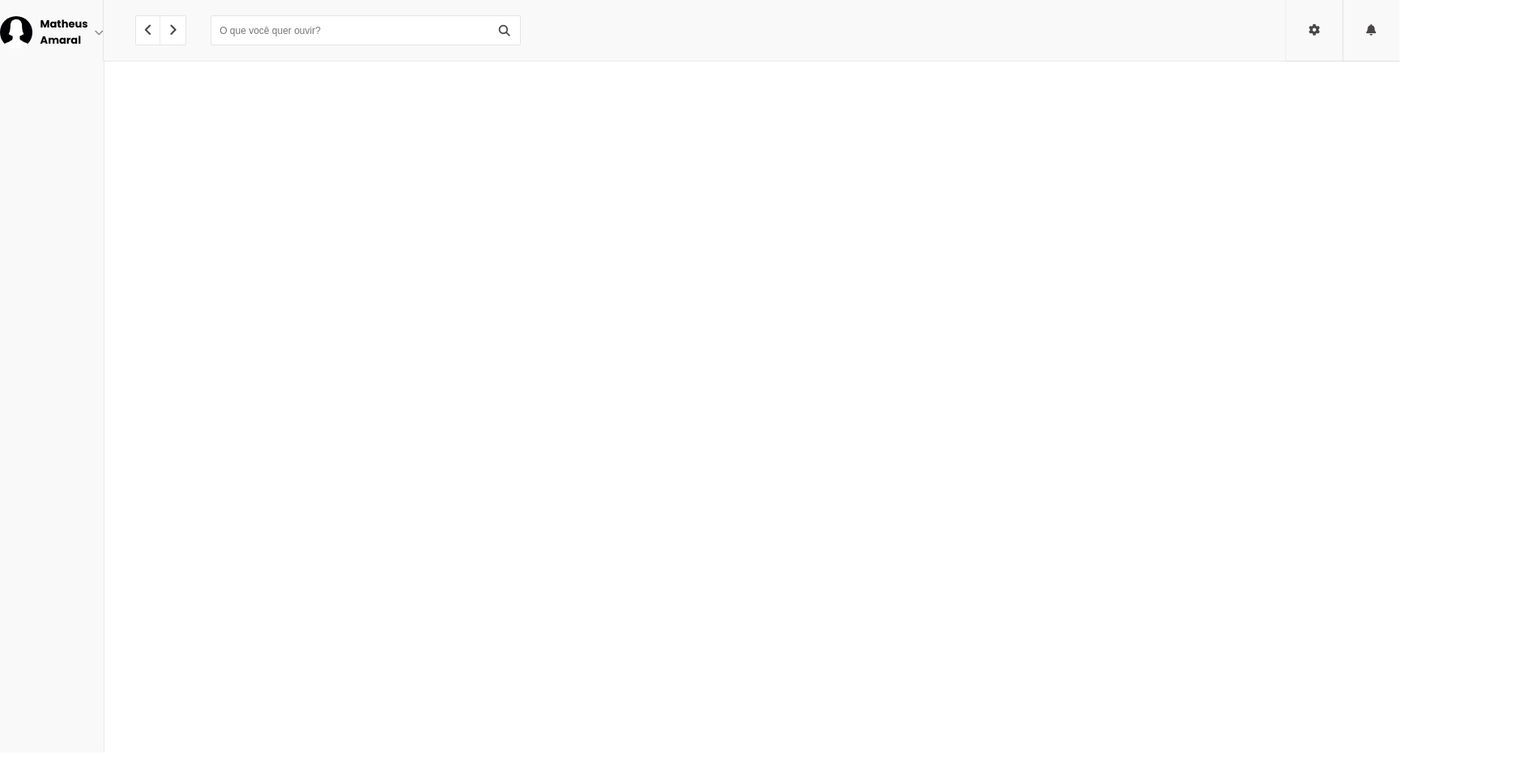
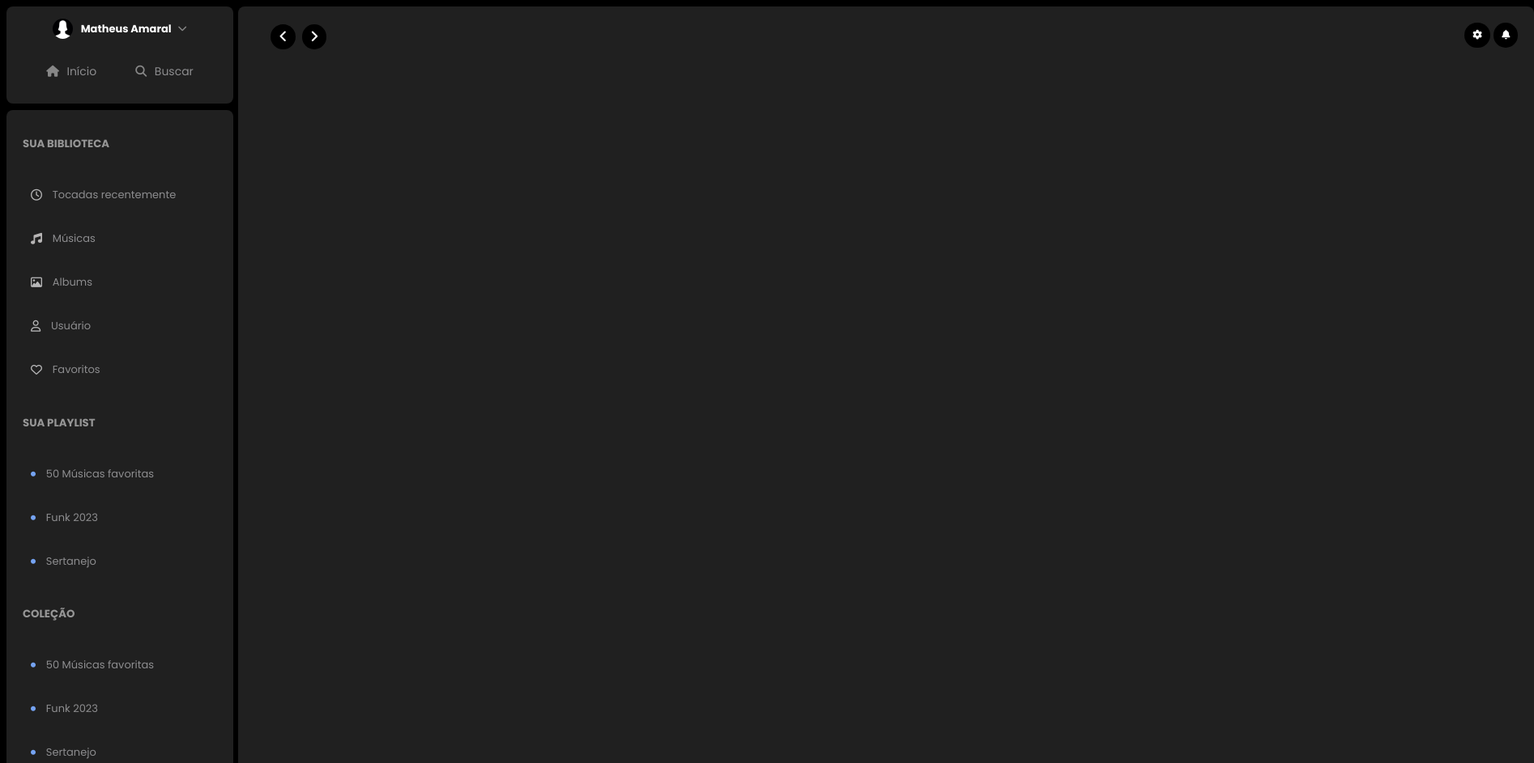
Before and after one commit to MatheuscAmaral/Mtx-Music, a plain HTML site: page index.html in a window 1280 px wide. Shown: the top 943 px of the page at 81% size, 1894 px wide, since content can reach past the window. Drawn offline with Linux system fonts and the light colour scheme.

Commit message:
atualizando design para dark e com nova estrutura

```diff
--- a/index.html
+++ b/index.html
@@ -10,36 +10,112 @@
 </head>
 <body>
     <div class="estrutura">
-        <div id="aba_informacoes">
-            <div class="dados_usuario">
-                <img src="/src/images/ex.jpg" alt="foto de perfil" width="40px">
-                <strong style="display: flex; align-items: center; gap: .5rem;">Matheus Amaral <i class="fa-solid fa-chevron-down fa-sm" style="color: #878787;"></i></strong>
+        <div class="left">
+            <div class="inicio">
+                <div class="dados_usuario">
+                    <img src="/src/images/ex.jpg" alt="foto de perfil" width="25px">
+                    <strong style="display: flex; align-items: center; gap: .5rem; color: white;">Matheus Amaral <i class="fa-solid fa-chevron-down fa-sm" style="color: #878787;"></i></strong>
+                </div>
+                <div style="display: flex; gap: 3rem; justify-content: center; align-items: center;">
+                    <span style="display: flex; align-items: center; gap: .6rem;;">
+                        <i class="fa-solid fa-house fa-sm" style="color: #878787;"></i>
+                        <p style="color: #8d8d8f; font-size: 14px;">Início</p>
+                    </span>
+                    <span style="display: flex; align-items: center; gap: .6rem;">
+                        <i class="fa-solid fa-magnifying-glass fa-sm" style="color: #878787;"></i>
+                        <p style="color: #8d8d8f; font-size: 14px;">Buscar</p>
+                    </span>
+                </div>
             </div>
 
+            <div id="aba_informacoes">
+                <div class="items">
+                    <h5 style="color: rgb(150, 150, 150); margin-left: 20px;">SUA BIBLIOTECA</h5>
+                    <span style="display: flex; align-items: center; gap: .8rem; margin-left: 30px;">
+                        <i class="fa-regular fa-clock fa-sm" style="color: #b7b7b8;"></i>
+                        <p style="color: #8d8d8f; font-size: 13px;">Tocadas recentemente</p>
+                    </span>
+                    <span style="display: flex; align-items: center; gap: .8rem; margin-left: 30px;">
+                        <i class="fa-solid fa-music fa-sm" style="color: #b7b5b5;"></i>
+                        <p style="color: #8d8d8f; font-size: 13px;">Músicas</p>
+                    </span>
+                    <span style="display: flex; align-items: center; gap: .8rem; margin-left: 30px;">
+                        <i class="fa-regular fa-image fa-sm" style="color: #b7b7b8;"></i>
+                        <p style="color: #8d8d8f; font-size: 13px;">Albums</p>
+                    </span>
+                    <span style="display: flex; align-items: center; gap: .8rem; margin-left: 30px;">
+                        <i class="fa-regular fa-user fa-sm" style="color: #b7b7b8;"></i>
+                        <p style="color: #8d8d8f; font-size: 13px;">Usuário</p>
+                    </span>
+                    <span style="display: flex; align-items: center; gap: .8rem; margin-left: 30px;">
+                        <i class="fa-regular fa-heart fa-sm" style="color: #b7b7b8;"></i>
+                        <p style="color: #8d8d8f; font-size: 13px;">Favoritos</p>
+                    </span>
+                </div>
+
+                <div class="items">
+                    <h5 style="color: rgb(150, 150, 150); margin-left: 20px;">SUA PLAYLIST</h5>
+                    <span style="display: flex; align-items: center; gap: .8rem; margin-left: 30px;">
+                        <i class="fa-solid fa-circle fa" style="color: #75a3f2; font-size: 6px;"></i>
+                        <p style="color: #8d8d8f; font-size: 13px;">50 Músicas favoritas</p>
+                    </span>
+                    <span style="display: flex; align-items: center; gap: .8rem; margin-left: 30px;">
+                        <i class="fa-solid fa-circle fa" style="color: #75a3f2; font-size: 6px;"></i>
+                        <p style="color: #8d8d8f; font-size: 13px;"> Funk 2023</p>
+                    </span>
+                    <span style="display: flex; align-items: center; gap: .8rem; margin-left: 30px;">
+                        <i class="fa-solid fa-circle fa" style="color: #75a3f2; font-size: 6px;"></i>
+                        <p style="color: #8d8d8f; font-size: 13px;">Sertanejo</p>
+                    </span>
+                </div>
+
+                <div class="items">
+                    <h5 style="color: rgb(150, 150, 150); margin-left: 20px;">COLEÇÃO</h5>
+                    <span style="display: flex; align-items: center; gap: .8rem; margin-left: 30px;">
+                        <i class="fa-solid fa-circle fa" style="color: #75a3f2; font-size: 6px;"></i>
+                        <p style="color: #8d8d8f; font-size: 13px;">50 Músicas favoritas</p>
+                    </span>
+                    <span style="display: flex; align-items: center; gap: .8rem; margin-left: 30px;">
+                        <i class="fa-solid fa-circle fa" style="color: #75a3f2; font-size: 6px;"></i>
+                        <p style="color: #8d8d8f; font-size: 13px;"> Funk 2023</p>
+                    </span>
+                    <span style="display: flex; align-items: center; gap: .8rem; margin-left: 30px;">
+                        <i class="fa-solid fa-circle fa" style="color: #75a3f2; font-size: 6px;"></i>
+                        <p style="color: #8d8d8f; font-size: 13px;">Sertanejo</p>
+                    </span>
+                </div>
+
+            </div>
         </div>
-        <main>
+        <main id="main">
             <header id="header">
                 <div id="header_left">
                         <div class="botoes">
                             <button class="button" id="button_left">
-                                <i class="fa-solid fa-angle-left fa-lg" style="color: #494747;"></i>
+                                <i class="fa-solid fa-angle-left fa-lg" style="color: #f6f6f6;"></i>
                             </button>
+
                             <button class="button" id="button_right">
-                                <i class="fa-solid fa-angle-right fa-lg" style="color: #494747;"></i>
+                                <i class="fa-solid fa-angle-right fa-lg" style="color: #ffffff;"></i>
                             </button>
                         </div>
-                        <div class="searchbar">
+                        <!-- <div class="searchbar">
                             <input
                                 type="text"
                                 placeholder="O que você quer ouvir?"
                                 id="search"
                             >
                             <i class="fa-solid fa-magnifying-glass fa-sm" style="color: #494747;"></i>
-                        </div>
+                        </div> -->
                 </div>
-                <div id="header_right">
-                    <i class="fa-solid fa-gear fa-sm" style="color: #494747;"></i>
-                    <i class="fa-solid fa-bell fa-sm" style="color: #494747;"></i>
+                <div id="header_r">
+                    <button>
+                        <i class="fa-solid fa-gear fa-sm" style="color: #ffffff;"></i>
+                    </button>
+                    <button>
+                        <i class="fa-solid fa-bell fa-sm" style="color: #ffffff;"></i>
+                    </button>
+
                 </div>
             </header>
         </main>
--- a/src/assets/css/style.css
+++ b/src/assets/css/style.css
@@ -1,33 +1,90 @@
 @import url('https://fonts.googleapis.com/css2?family=Montserrat:ital,wght@0,500;1,400&family=Pixelify+Sans:wght@400;600;700&family=Poppins:wght@300;400;500;700&family=Raleway:wght@300;400;500;600;700&family=Roboto:wght@100;300;400;500;700&display=swap');
 
-* {
-    margin: 0;
-    padding: 0;
-}
 
 body {
-    background-color: #ffffff;
+    background-color: #000000;
     font-family: 'Poppins', sans-serif;
 }
 
+.estrutura {
+    display: flex;
+    gap: .4rem;
+}
+
+.inicio {
+    display: flex;
+    flex-direction: column;
+    gap: 1rem;
+    background-color: #202020;
+    border-radius: 8px;
+    height: 100px;
+    padding: 10px;
+}
+
+.left {
+    display: flex;
+    flex-direction: column;
+    gap: .5rem;
+}
+
+.dados_usuario {
+    display: flex;
+    align-items: center;
+    gap: .6rem;
+    justify-content: center;
+    margin-top: 5px;
+}
+
+#header_r {
+    margin-top: 20px;
+    margin-right: 20px;
+}
+
+#header_r button {
+    padding-left: 10px;
+    padding-right: 10px;
+    padding-bottom: 8px;
+    padding-top: 8px;
+    border: 0;
+    background-color: rgb(0, 0, 0);
+    border-radius: 50px;
+}
+
+.dados_usuario img {
+    border-radius: 50%;
+}
+
+.dados_usuario strong {
+    font-size: 13px;
+}
+
+
 .button {
-    padding: 10px;
+    padding-left: 10px;
+    padding-right: 10px;
+    padding-bottom: 8px;
+    padding-top: 8px;
     border: 0;
-    background-color: rgb(255, 255, 255);
-    box-shadow: 0px 0px .7px 0px black;
+    background-color: rgb(0, 0, 0);
+    border-radius: 50px;
 }
 
 .botoes {
     display: flex;
+    gap: .5rem;
+}
+
+#main {
+    height: 1000px;
+    background-color: #202020;
+    border-radius: 8px;
 }
 
 #header {
     display: flex;
-    background-color: #f9f9f9;
     height: 75px;
     width: 1600px;
     justify-content: space-between;
-    box-shadow: 0px 0px .7px 0px black;
 }
 
 #header input {
@@ -35,7 +92,9 @@ body {
     border: 0;
     width: 360px;
     font-size: 12px;
-    box-shadow: 0px 0px .7px 0px black;
+    border-radius: 100px;
+    background-color: #2c2c2c;
+    color: white;
 }
 
 .searchbar {
@@ -62,21 +121,13 @@ body {
     display: flex;
 }
 
-#header_right i {
-    padding: 15px;
-    box-shadow: 0px 0px .6px 0px black;
-    display: flex;
-    justify-content: center;
-    align-items: center;
-    width: 40px;
-}
+
 
 #aba_informacoes {
     width: 280px;
-    padding-bottom: 870px;
-    padding-top: 20px;
-    background-color: #f9f9f9;
-    box-shadow: 0px 0px .7px 0px black;
+    background-color: #202020;
+    border-radius: 8px;
+    padding-bottom: 55px;
 }
 
 .dados_usuario {
@@ -94,6 +145,10 @@ body {
     font-size: 13px;
 }
 
-.estrutura {
+
+.items {
     display: flex;
+    flex-direction: column;
+    gap: .5rem;
+    margin-top: 10px;
 }
```
